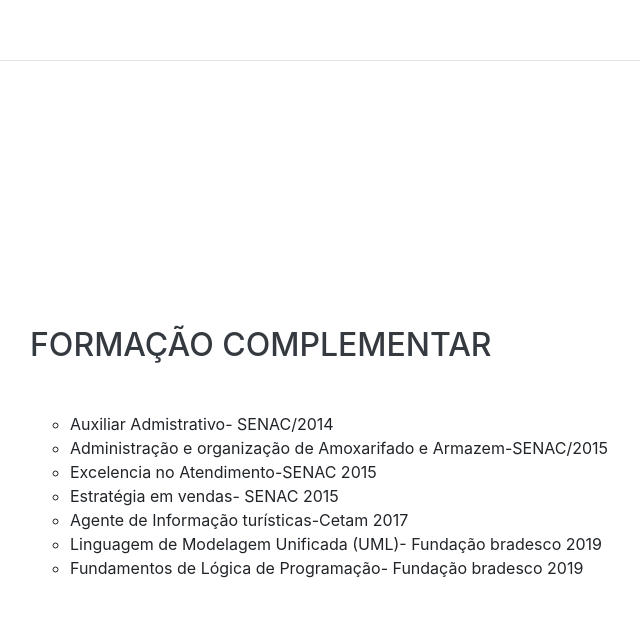
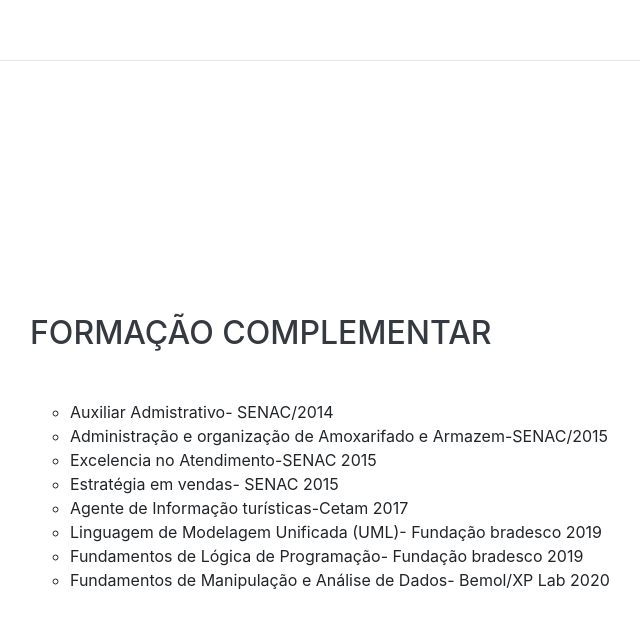
Before and after one commit to isaacfelipe1/projeto-site, a website with bundled scripts: page index.html in a window 1280 px wide. Shown: the part 3944-4571 px from the top of the page, without its empty margins (290-930 px from the left). Built offline with nearby package versions, Linux system fonts and the light colour scheme; files whose address does not match are found by name; a web font is replaced by a local one.

Commit message:
Update index.html

```diff
--- a/index.html
+++ b/index.html
@@ -255,6 +255,12 @@
 
 
             Fundamentos de Lógica de Programação- Fundação bradesco 2019</li>
+
+           <li>
+
+
+            Fundamentos de Manipulação e Análise de Dados- Bemol/XP Lab  2020</li>
+
         </ul>
       </div>
     </section>
```
